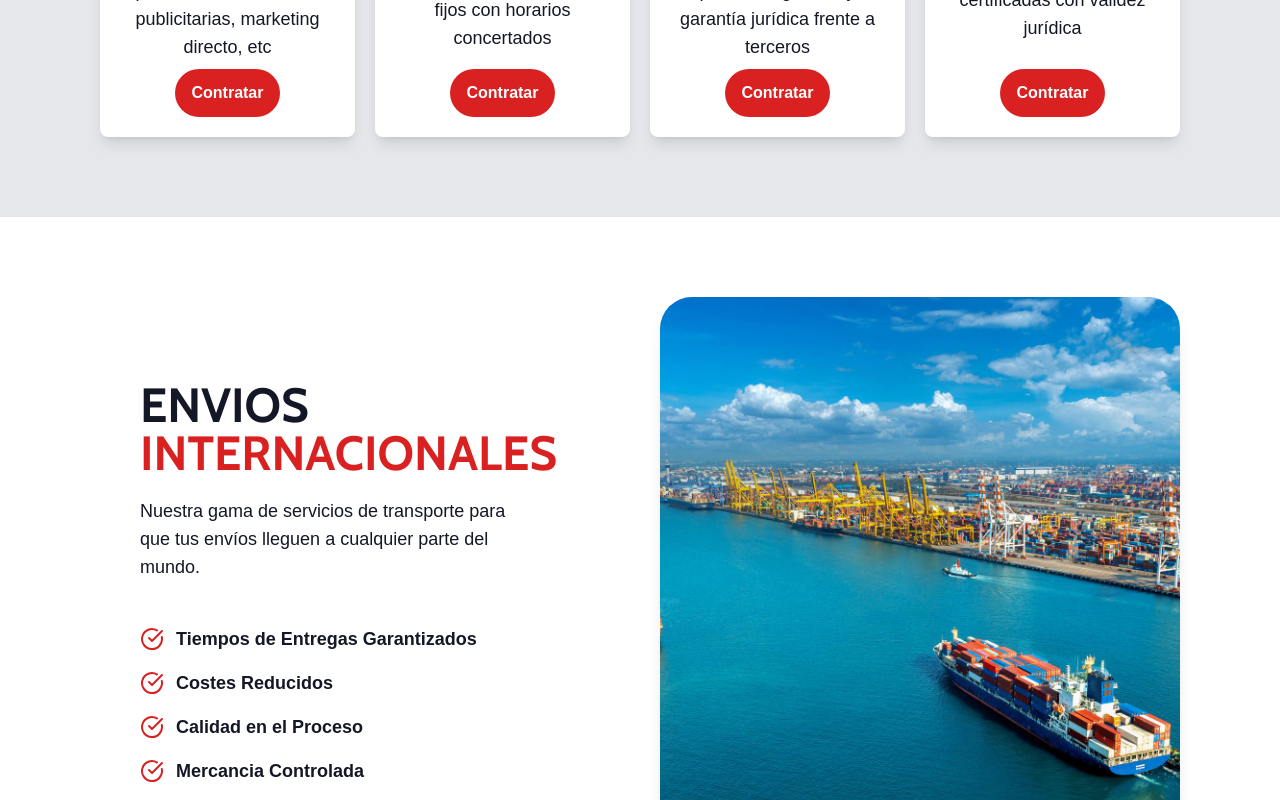
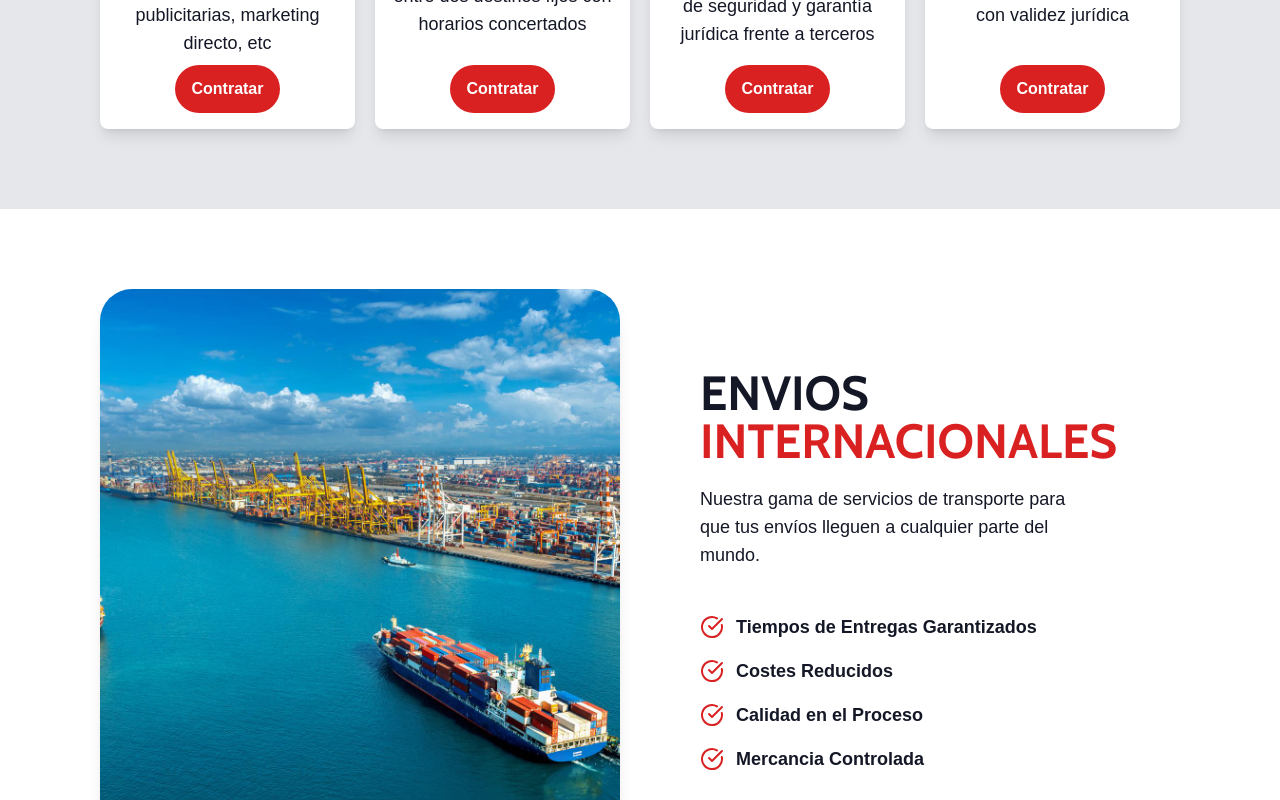
Before and after one commit to gianicolajara/direxpress, a React (Vite) app: page / in a window 1280 px wide. Shown: the part 4348-5148 px from the top of the page. Built offline with nearby package versions, Linux system fonts and the light colour scheme.

Commit message:
changing double card components and fixing international

```diff
--- a/src/components/pages/Clients.tsx
+++ b/src/components/pages/Clients.tsx
@@ -16,8 +16,8 @@ const itemsClients = [
 const Clients = () => {
   return (
     <section className="grid-cols-1 grid-rows-[300px_1fr] grid lg:grid-cols-2 lg:grid-rows-1 h-full lg:px-25 lg:py-20 gap-x-10">
-      <div className="w-full h-full flex justify-center items-center order-2 lg:order-1 py-20 px-5 lg:py-0 lg:px-0">
-        <div className="w-full h-full flex flex-col gap-y-5 lg:pr-25 lg:py-20 justify-center px-5 lg:order-1 order-2 lg:pl-10">
+      <div className="w-full h-full flex justify-center items-center py-20 px-5 lg:py-0 lg:px-0 lg:order-1 order-2">
+        <div className="w-full h-full flex flex-col gap-y-5 lg:pr-25 lg:py-20 justify-center px-5 lg:pl-10">
           <h2 className="text-center lg:text-left font-extrabold text-3xl lg:text-5xl 2xl:text-7xl font-cabin">
             <span className="text-black-app">CLIENTES QUE CONFIAN EN</span>{" "}
             <br />
@@ -50,7 +50,7 @@ const Clients = () => {
           </div>
         </div>
       </div>
-      <div className="w-full h-full flex justify-center items-center order-1 lg:order-2">
+      <div className="w-full h-full flex justify-center items-center lg:order-2 order-1">
         <div className="w-full h-full 2xl:w-[750px] 2xl:h-[850px] lg:rounded-4xl overflow-hidden bg-[url('/images/clients.jpg')] bg-position-[42%_center] 2xl:bg-position-[36%_center] bg-cover bg-no-repeat shadow-lg"></div>
       </div>
     </section>
--- a/src/components/pages/International.tsx
+++ b/src/components/pages/International.tsx
@@ -10,9 +10,9 @@ const itemsEnviosInternacionales = [
 
 const International = () => {
   return (
-    <section className="grid-cols-1 grid-rows-[300px_1fr] grid lg:grid-cols-2 lg:grid-rows-1 lg:h-screen w-full 2xl:h-full lg:px-25 lg:py-20 gap-x-10">
-      <div className="w-full h-full flex justify-center items-center order-2 lg:order-1 py-20 px-5 lg:py-0 lg:px-0">
-        <div className="w-full h-full flex flex-col gap-y-5 lg:pr-25 lg:py-20 justify-center px-5 lg:order-1 order-2 lg:pl-10">
+    <section className="grid-cols-1 grid-rows-[300px_1fr] grid lg:grid-cols-2 lg:grid-rows-1 h-full lg:px-25 lg:py-20 gap-x-10">
+      <div className="w-full h-full flex justify-center items-center py-20 px-5 lg:py-0 lg:px-0 order-2">
+        <div className="w-full h-full flex flex-col gap-y-5 lg:pr-25 lg:py-20 justify-center px-5 order-2 lg:pl-10">
           <h2 className="text-center lg:text-left font-extrabold text-3xl lg:text-5xl 2xl:text-7xl font-cabin">
             <span className="text-black-app">ENVIOS</span> <br />
             <span className="text-red-app">INTERNACIONALES</span>
@@ -43,7 +43,7 @@ const International = () => {
           </div>
         </div>
       </div>
-      <div className="w-full h-full flex justify-center items-center order-1 lg:order-2">
+      <div className="w-full h-full flex justify-center items-center order-1">
         <div className="w-full h-full 2xl:w-[750px] 2xl:h-[850px] lg:rounded-4xl overflow-hidden bg-[url('/images/cargo-ship.jpg')] bg-position-[42%_center] 2xl:bg-position-[36%_center] bg-cover bg-no-repeat shadow-lg"></div>
       </div>
     </section>
--- a/src/components/pages/Services.tsx
+++ b/src/components/pages/Services.tsx
@@ -22,7 +22,7 @@ const Services = () => {
           opciones de entrega para satisfacer sus necesidades.
         </p>
         <div className="grid grid-cols-1 grid-rows-3 lg:grid-cols-3 lg:grid-rows-1 place-items-center justify-items-center gap-5 lg:px-20">
-          <div className="w-full h-full flex justify-center items-center flex-col gap-y-5 border-2 border-gray-300 rounded-lg min-h-[300px] bg-white shadow-lg">
+          <div className="w-full h-full flex justify-center items-center flex-col gap-y-5 border-2 border-gray-300 rounded-lg min-h-[300px] bg-white shadow-lg p-4">
             <MapIcon size={85} className="text-blue-app" />
             <div className="w-full flex flex-col gap-y-1">
               <h3 className="text-black-app font-bold font-roboto-condensed text-xl text-center 2xl:text-4xl">
@@ -33,7 +33,7 @@ const Services = () => {
               </p>
             </div>
           </div>
-          <div className="w-full h-full flex justify-center items-center flex-col gap-y-5 border-2 border-gray-300 rounded-lg min-h-[300px] bg-white shadow-lg">
+          <div className="w-full h-full flex justify-center items-center flex-col gap-y-5 border-2 border-gray-300 rounded-lg min-h-[300px] bg-white shadow-lg p-4">
             <Earth size={85} className="text-blue-app" />
             <div className="w-full flex flex-col gap-y-1">
               <h3 className="text-black-app font-bold font-roboto-condensed text-xl text-center 2xl:text-4xl">
@@ -44,7 +44,7 @@ const Services = () => {
               </p>
             </div>
           </div>
-          <div className="w-full h-full flex justify-center items-center flex-col gap-y-5 border-2 border-gray-300 rounded-lg min-h-[300px] bg-white shadow-lg">
+          <div className="w-full h-full flex justify-center items-center flex-col gap-y-5 border-2 border-gray-300 rounded-lg min-h-[300px] bg-white shadow-lg p-4">
             <Cog size={85} className="text-blue-app" />
             <div className="w-full flex flex-col gap-y-1">
               <h3 className="text-black-app font-bold font-roboto-condensed text-xl text-center 2xl:text-4xl">
--- a/src/components/shared/ItemSpecificService/index.tsx
+++ b/src/components/shared/ItemSpecificService/index.tsx
@@ -10,7 +10,7 @@ type Props = {
 
 const ItemSpecificService = ({ content, subTitle, Icon }: Props) => {
   return (
-    <article className="w-full h-full bg-white rounded-lg p-5 flex flex-col gap-y-2 justify-between items-center shadow-lg 2xl:gap-y-10">
+    <article className="w-full h-full bg-white rounded-lg p-4 flex flex-col gap-y-2 justify-between items-center shadow-lg 2xl:gap-y-10">
       <Icon size={75} className="text-red-app" />
 
       <h4 className="font-roboto-condensed font-bold text-xl text-black-app 2xl:text-4xl">
```
